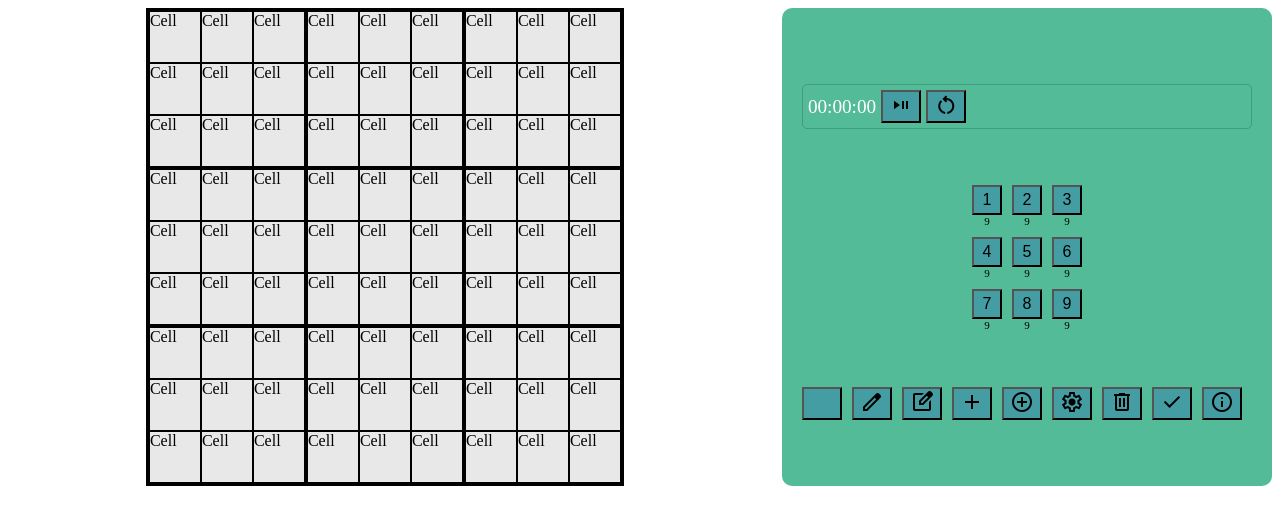
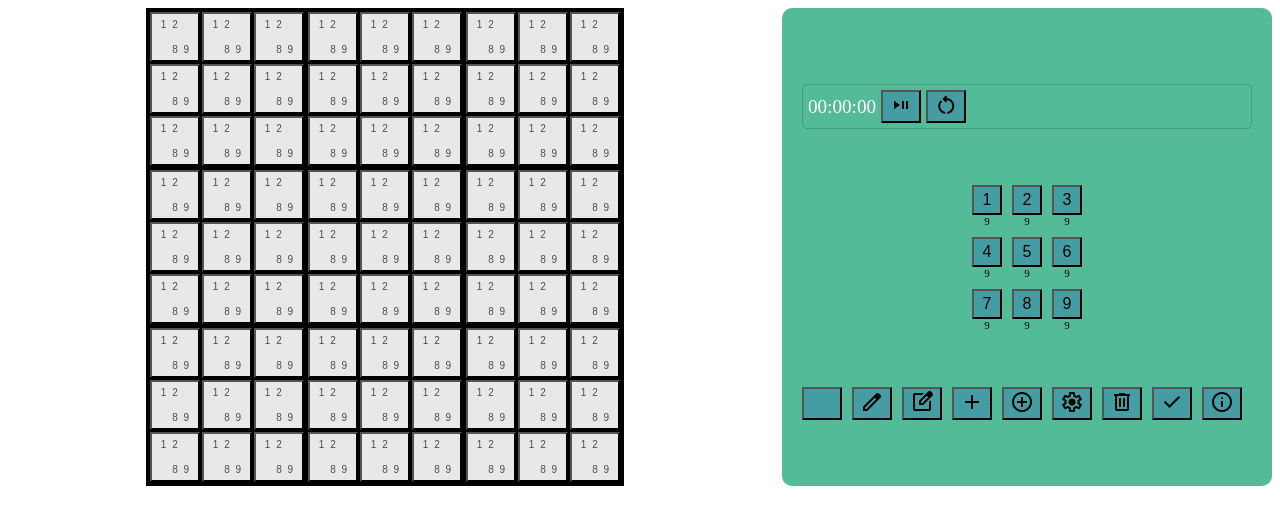
Before and after one commit to andrew-wilkes/vuejs-sudoku-assistant, a Vue app: page / in a window 1280 px wide. Shown: the top 524 px of the page. Built offline with nearby package versions, Linux system fonts and the light colour scheme.

Commit message:
Add to cell component

```diff
--- a/src/components/Cell.vue
+++ b/src/components/Cell.vue
@@ -1,5 +1,37 @@
 <template>
     <div class="cell">
-        Cell
+        <button v-if="candidates.length < 2" type="button" class="cell cell-top" :class="{ given: isGiven }">{{ topValue }}</button>
+        <button v-else-if="candidates.length < 3" type="button" class="cell cell-str">
+            <span v-for="n in candidates" :class="'n' + n">{{ n }}</span>
+        </button>
+        <button v-else type="button" class="cell cell-grid">
+            <div v-for="n in 9" class="num" :class="'n' + n">{{ candidate(n) }}</div>
+        </button>
     </div>
-  </template>
+</template>
+
+<script>
+export default {
+  data() {
+    return {
+        number: 8,
+        candidates: "1289"
+    }
+  },
+  computed: {
+    topValue() {
+        if (this.number == 0) return "";
+        if (this.number > 10) return this.number - 10;
+        return this.number;
+    },
+    isGiven() {
+        return this.number > 10;
+    }
+  },
+  methods: {
+    candidate(n) {
+        return this.candidates.indexOf('' + n) > -1 ? n : '';
+    }
+  }
+}
+</script>
```
